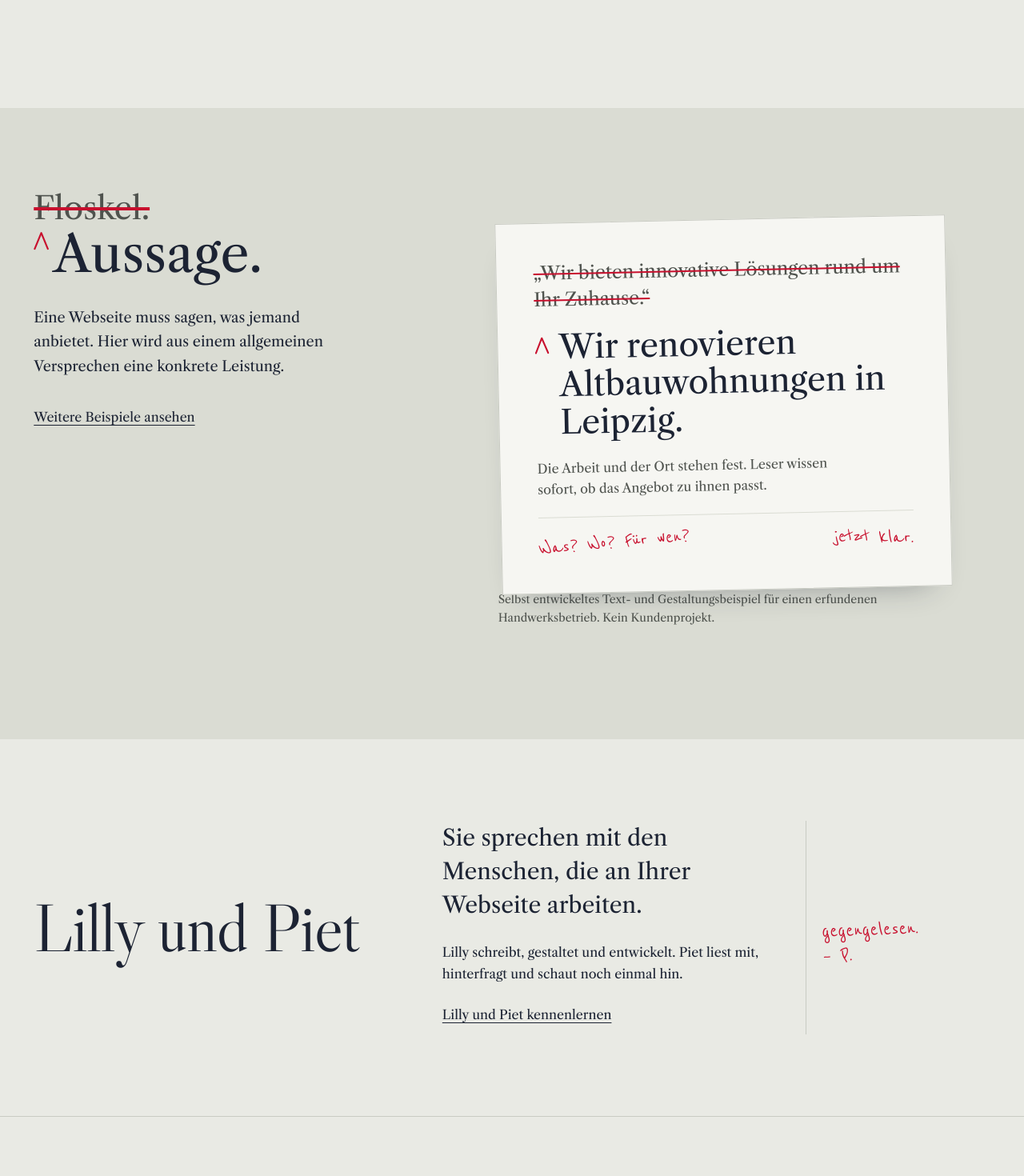
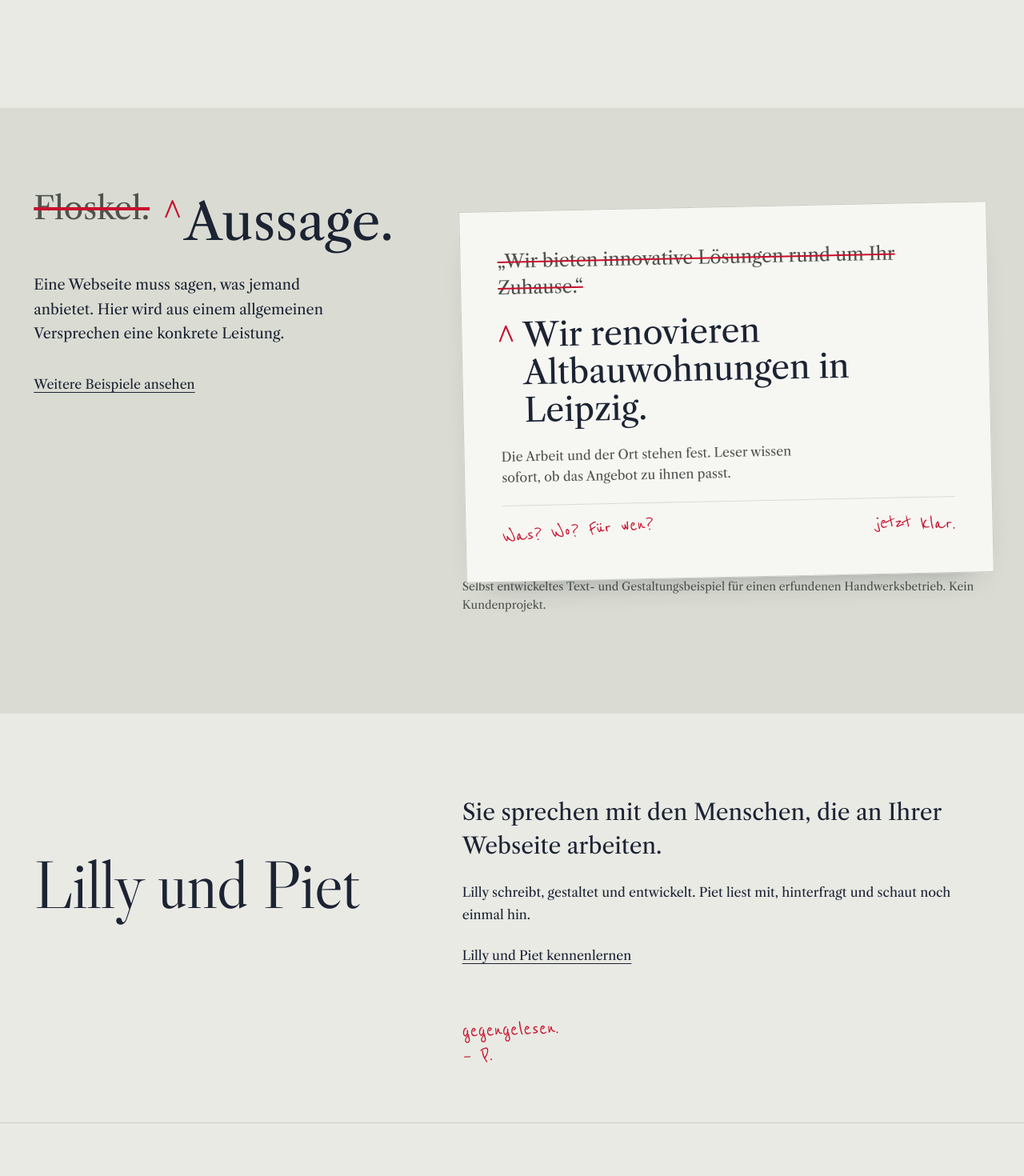
Before and after one commit to lillycontentcreatorwerkstatt-sudo/satzstrategie-webseite, a Next.js app in the folder webseiten-check/: page / in a window 1280 px wide. Shown: the part 1280-2750 px from the top of the page at 80% size. Built offline with nearby package versions, Linux system fonts and the light colour scheme.

Commit message:
Startseite auf eine gemeinsame Linie bringen
Alle zweispaltigen Abschnitte teilen ein Raster, auf dem Handy gilt
überall derselbe Rand, und der Floskel-Block wird nicht mehr abgeschnitten.

Co-Authored-By: Claude Opus 5.5 <noreply@anthropic.com>

```diff
--- a/webseiten-check/src/app/rotstift.css
+++ b/webseiten-check/src/app/rotstift.css
@@ -298,3 +298,32 @@ html:has(.sent-dialog[open]) { overflow: hidden; }
 /* Startseite: Die wichtigste Handlung trägt die Farbe des Rotstifts. */
 .studio-page .hero-bottom .hero-action { background: var(--red); border-color: var(--red); color: var(--paper-light); letter-spacing: .04em; }
 .studio-page .hero-bottom .hero-action:hover:not(:disabled) { background: var(--red-deep); border-color: var(--red-deep); }
+
+/* Startseite: eine gemeinsame Linie. Alle zweispaltigen Abschnitte teilen ein Raster,
+   die rechte Spalte beginnt überall an derselben Kante. */
+.studio-page .paper-specimen { margin: 0; padding-inline: 0; }
+@media (min-width: 761px) {
+  .studio-page :is(.home-offer, .paper-example, .home-people, .home-contact) { grid-template-columns: minmax(0, 5fr) minmax(0, 7fr); column-gap: clamp(32px, 5vw, 96px); }
+  .studio-page .hero-bottom { margin-left: var(--gutter); }
+}
+/* Die Randnotiz sitzt innerhalb der rechten Spalte, statt das Raster zu verschieben. */
+@media (min-width: 1100px) {
+  .studio-page .home-people.with-margin { padding-right: var(--gutter); }
+  .studio-page .home-people > div { padding-right: 250px; }
+}
+@media (min-width: 1100px) and (max-width: 1299px) {
+  .studio-page .home-people > div { padding-right: 0; }
+  .studio-page .home-people.with-margin::after { display: none; }
+  .studio-page .home-people.with-margin .margin-note { position: static; width: auto; margin-top: 20px; }
+}
+@media (min-width: 761px) and (max-width: 1299px) {
+  .studio-page .home-people .margin-note { grid-column: 2; }
+}
+@media (max-width: 760px) {
+  .studio-page .paper-example { grid-template-columns: minmax(0, 1fr); }
+  .studio-page .hero-head { padding-left: var(--gutter); }
+  .studio-page .discipline-band { padding-inline: var(--gutter); }
+}
+@media (max-width: 760px) and (orientation: portrait) {
+  .studio-page .hero-bottom { width: calc(100% - 2 * var(--gutter)); margin-inline: var(--gutter); }
+}
```
